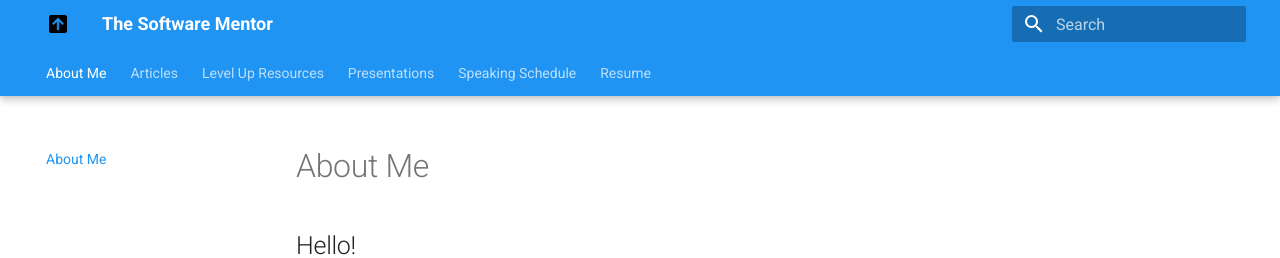
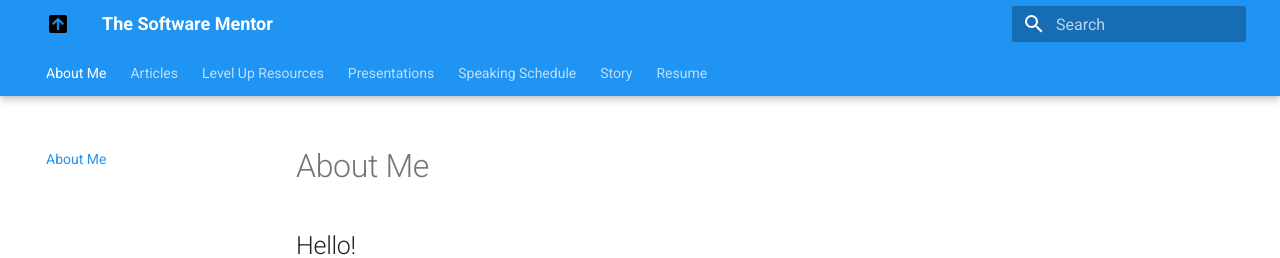
Before and after one commit to cameronpresley/blog, an MkDocs documentation site: the page built from docs/index.md, in a window 1280 px wide. Shown: the top 258 px of the page. Built offline with MkDocs 1.6.1 and Material for MkDocs 9.7.7, drawn with Linux system fonts in a browser that asks for light colours; plug-ins that fetch from the network failed and are left out.

Commit message:
Updated nav (#63)

```diff
--- a/mkdocs.yml
+++ b/mkdocs.yml
@@ -26,6 +26,7 @@ nav:
   - Level Up Resources: level-up.md
   - Presentations: presentations.md
   - Speaking Schedule: speaking-schedule.md
+  - Story: story.md
   - Resume: resume.md
 
 markdown_extensions:
```
